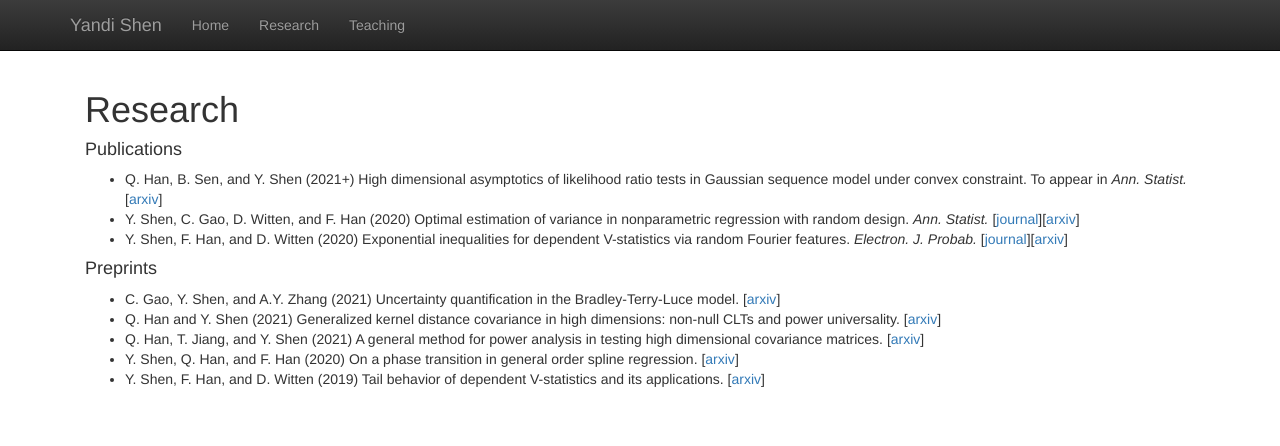
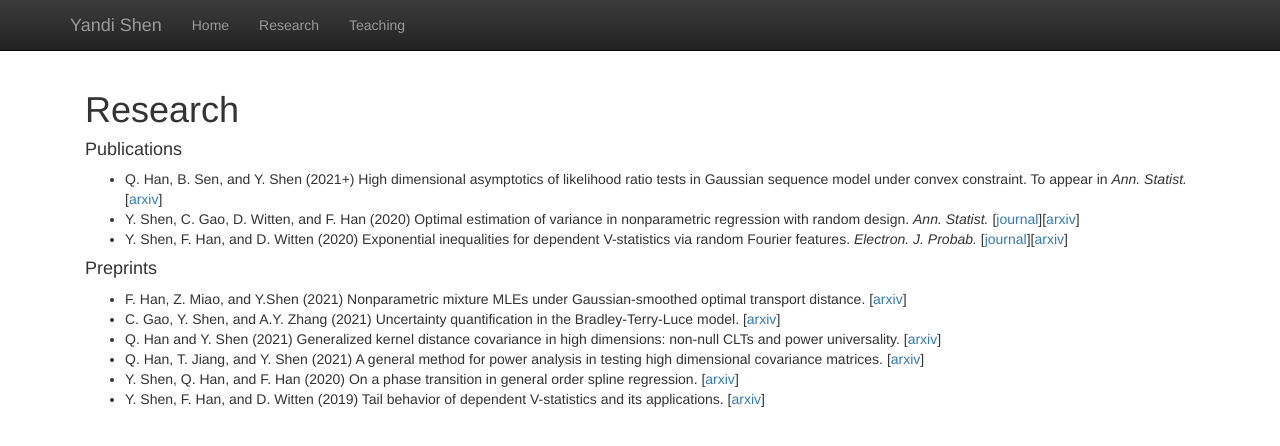
Before and after one commit to SayidShen/SayidShen.github.io, a Jekyll site: the page built from research.html, in a window 1280 px wide. Shown: the top 446 px of the page. Built offline with Jekyll 4.4.1, drawn with Linux system fonts in a browser that asks for light colours; nearby versions of some CDN libraries; library files that are not in the unit come from our copies.

Commit message:
Add files via upload

```diff
--- a/research.html
+++ b/research.html
@@ -27,6 +27,9 @@ title:  'Research'
 <p class="content" style="padding:0px;margin:0px 20px 0px;">
 
   <ul>
+    <li>F. Han, Z. Miao, and Y.Shen (2021) Nonparametric mixture MLEs under Gaussian-smoothed optimal transport distance. [<a href = "https://arxiv.org/abs/2112.02421">arxiv</a>]
+    </li>
+
     <li>C. Gao, Y. Shen, and A.Y. Zhang (2021) Uncertainty quantification in the Bradley-Terry-Luce model. [<a href = "https://arxiv.org/abs/2110.03874">arxiv</a>]
     </li>
 
```
